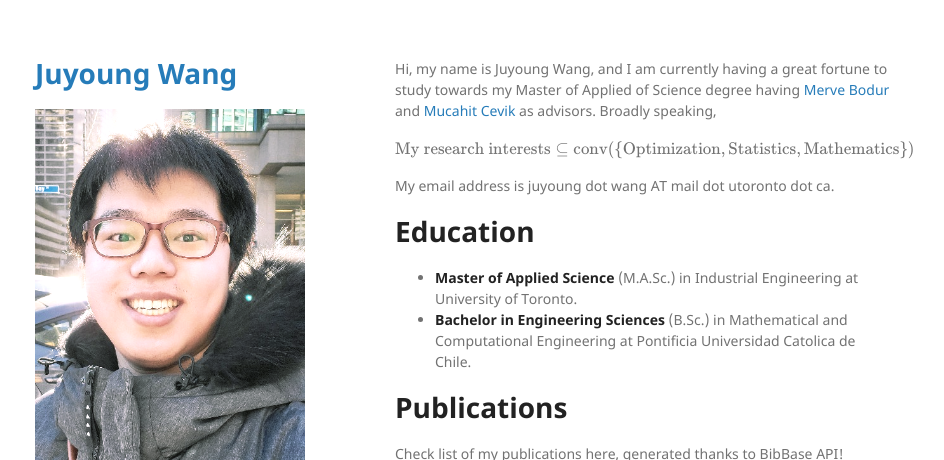
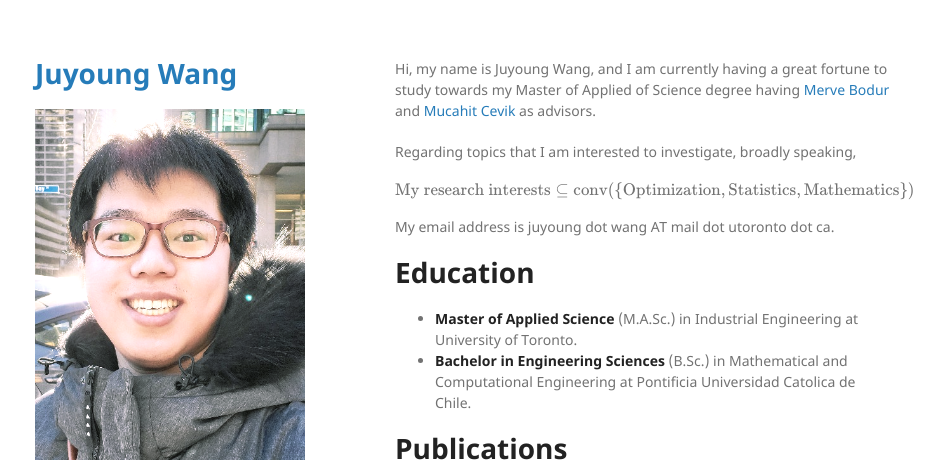
Before and after one commit to juyoungwang/convexandrobustperson, a Jekyll site: the page built from index.md, in a window 1280 px wide and 1231 px high, cut to the strip 0-460 px from the top of the window. Shown: the whole strip, without its empty margins (175-1119 px from the left). Built offline with Jekyll 4.4.1, drawn with Linux system fonts in a browser that asks for light colours; formulas are drawn with MathJax 3.

Commit message:
index_change

```diff
--- a/index.md
+++ b/index.md
@@ -3,7 +3,9 @@
 ---
 {%- include mathjax.html -%}
 
-Hi, my name is Juyoung Wang, and I am currently having a great fortune to study towards my Master of Applied of Science degree having [Merve Bodur](https://sites.google.com/site/mervebodr/) and [Mucahit Cevik](https://people.ryerson.ca/mcevik/) as advisors. Broadly speaking,
+Hi, my name is Juyoung Wang, and I am currently having a great fortune to study towards my Master of Applied of Science degree having [Merve Bodur](https://sites.google.com/site/mervebodr/) and [Mucahit Cevik](https://people.ryerson.ca/mcevik/) as advisors.
+
+Regarding topics that I am interested to investigate, broadly speaking,
 
 $$\text{My research interests} \subseteq \text{conv}(\{\text{Optimization}, \text{Statistics}, \text{Mathematics}\})$$
 
```
